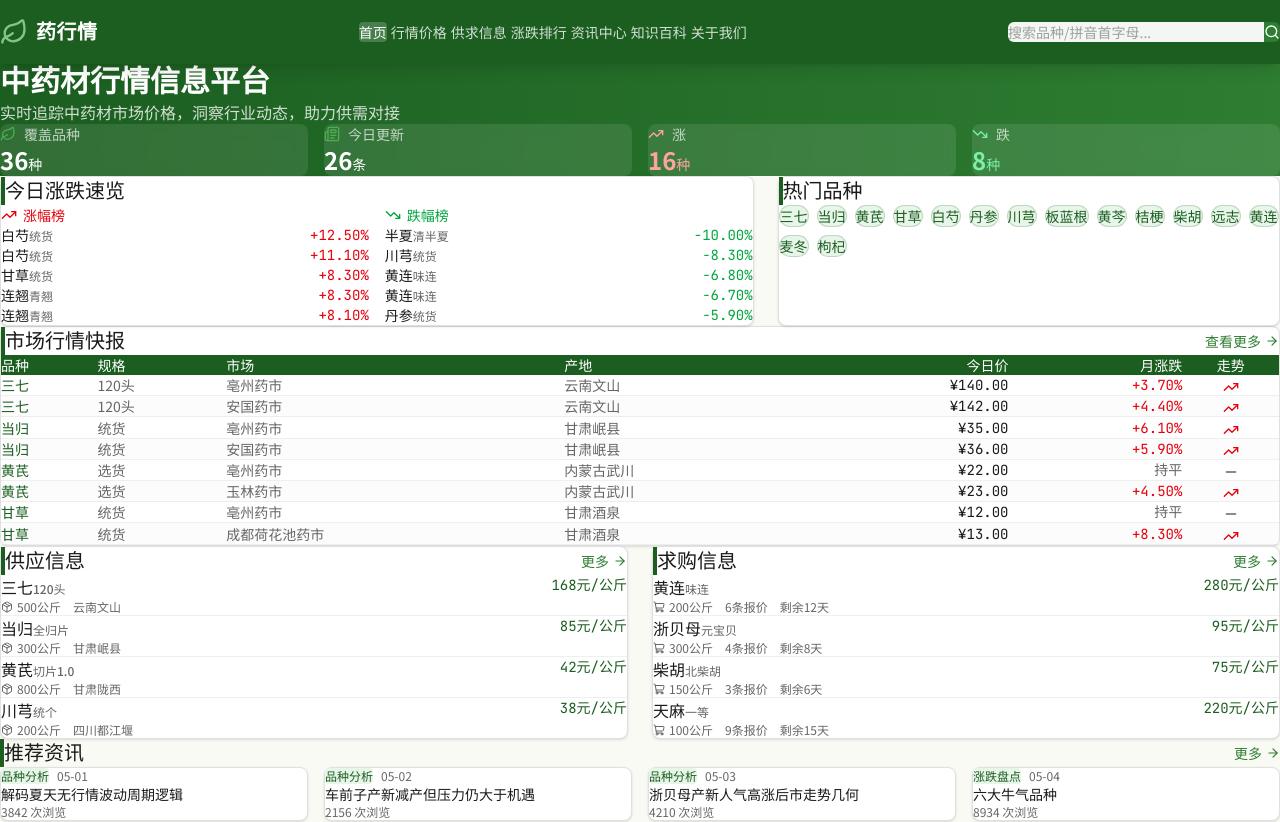
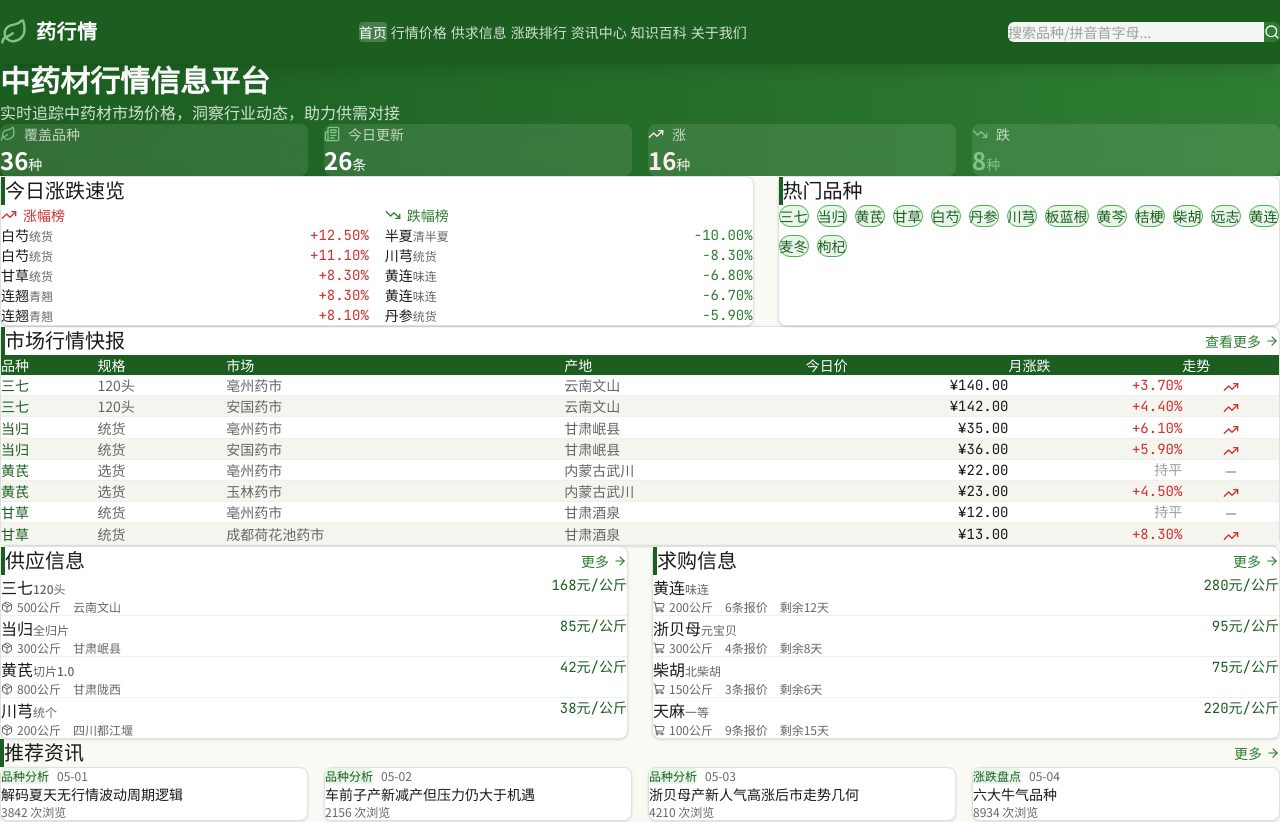
Before and after one commit to moyuseo/ysy, a React (Vite) app in the folder yao-hangqing/: page / in a window 1280 px wide. Shown: the top 822 px of the page. Built offline with nearby package versions, Linux system fonts and the light colour scheme.

Commit message:
feat: 中药材行情信息网站开发
Co-authored-by: traeagent <traeagent@users.noreply.github.com>

```diff
--- a/yao-hangqing/src/components/PriceChart/PriceChart.tsx
+++ b/yao-hangqing/src/components/PriceChart/PriceChart.tsx
@@ -51,7 +51,7 @@ export default function PriceChart({ history, specs, herbName }: PriceChartProps
               className={`px-2 py-0.5 text-xs rounded transition-colors ${
                 timeRange === r.key
                   ? 'bg-primary text-white'
-                  : 'bg-gray-100 text-text-secondary hover:bg-gray-200'
+                  : 'bg-row-alt text-text-secondary hover:bg-row-hover'
               }`}
             >
               {r.label}
--- a/yao-hangqing/src/components/PriceTable/PriceTable.tsx
+++ b/yao-hangqing/src/components/PriceTable/PriceTable.tsx
@@ -28,8 +28,8 @@ export default function PriceTable({ prices, showMarket = true, showOrigin = tru
           {prices.map((price, idx) => (
             <tr
               key={price.id}
-              className={`border-b border-border/50 hover:bg-fall-bg/50 transition-colors ${
-                idx % 2 === 0 ? 'bg-white' : 'bg-gray-50/50'
+              className={`border-b border-divider hover:bg-row-hover transition-colors ${
+                idx % 2 === 1 ? 'bg-row-alt' : 'bg-card'
               }`}
             >
               <td className="px-3 py-2.5">
@@ -49,18 +49,18 @@ export default function PriceTable({ prices, showMarket = true, showOrigin = tru
               <td
                 className={`px-3 py-2.5 text-right font-mono font-medium ${
                   price.monthlyChange > 0
-                    ? 'text-red-600'
+                    ? 'text-rise'
                     : price.monthlyChange < 0
-                    ? 'text-green-600'
-                    : 'text-text-secondary'
+                    ? 'text-fall'
+                    : 'text-stable'
                 }`}
               >
                 {formatChange(price.monthlyChange)}
               </td>
               <td className="px-3 py-2.5 text-center">
-                {price.trend === 'up' && <TrendingUp className="inline w-4 h-4 text-red-600" />}
-                {price.trend === 'down' && <TrendingDown className="inline w-4 h-4 text-green-600" />}
-                {price.trend === 'stable' && <Minus className="inline w-4 h-4 text-text-secondary" />}
+                {price.trend === 'up' && <TrendingUp className="inline w-4 h-4 text-rise" />}
+                {price.trend === 'down' && <TrendingDown className="inline w-4 h-4 text-fall" />}
+                {price.trend === 'stable' && <Minus className="inline w-4 h-4 text-stable" />}
               </td>
             </tr>
           ))}
--- a/yao-hangqing/src/components/PriceTable/index.tsx
+++ b/yao-hangqing/src/components/PriceTable/index.tsx
@@ -28,8 +28,8 @@ export default function PriceTable({ prices, showMarket = true, showOrigin = tru
           {prices.map((price, idx) => (
             <tr
               key={price.id}
-              className={`border-b border-border/50 hover:bg-fall-bg/50 transition-colors ${
-                idx % 2 === 0 ? 'bg-white' : 'bg-gray-50/50'
+              className={`border-b border-divider hover:bg-row-hover transition-colors ${
+                idx % 2 === 1 ? 'bg-row-alt' : 'bg-card'
               }`}
             >
               <td className="px-3 py-2.5">
@@ -49,18 +49,18 @@ export default function PriceTable({ prices, showMarket = true, showOrigin = tru
               <td
                 className={`px-3 py-2.5 text-right font-mono font-medium ${
                   price.monthlyChange > 0
-                    ? 'text-red-600'
+                    ? 'text-rise'
                     : price.monthlyChange < 0
-                    ? 'text-green-600'
-                    : 'text-text-secondary'
+                    ? 'text-fall'
+                    : 'text-stable'
                 }`}
               >
                 {formatChange(price.monthlyChange)}
               </td>
               <td className="px-3 py-2.5 text-center">
-                {price.trend === 'up' && <TrendingUp className="inline w-4 h-4 text-red-600" />}
-                {price.trend === 'down' && <TrendingDown className="inline w-4 h-4 text-green-600" />}
-                {price.trend === 'stable' && <Minus className="inline w-4 h-4 text-text-secondary" />}
+                {price.trend === 'up' && <TrendingUp className="inline w-4 h-4 text-rise" />}
+                {price.trend === 'down' && <TrendingDown className="inline w-4 h-4 text-fall" />}
+                {price.trend === 'stable' && <Minus className="inline w-4 h-4 text-stable" />}
               </td>
             </tr>
           ))}
--- a/yao-hangqing/src/index.css
+++ b/yao-hangqing/src/index.css
@@ -17,6 +17,8 @@
   --color-border: #E0E0E0;
   --color-gold: #C9A96E;
   --color-divider: #F0F0E8;
+  --color-row-alt: #F5F5F0;
+  --color-row-hover: #E8F5E9;
   --font-serif: 'Noto Serif SC', serif;
   --font-sans: 'Noto Sans SC', sans-serif;
   --font-mono: 'JetBrains Mono', monospace;
@@ -56,14 +58,6 @@ body {
   color: var(--color-stable);
 }
 
-.bg-rise {
-  background-color: var(--color-rise-bg);
-}
-
-.bg-fall {
-  background-color: var(--color-fall-bg);
-}
-
 ::-webkit-scrollbar {
   width: 6px;
   height: 6px;
@@ -77,3 +71,27 @@ body {
 ::-webkit-scrollbar-track {
   background: transparent;
 }
+
+table {
+  border-collapse: collapse;
+  width: 100%;
+}
+
+th {
+  text-align: left;
+  font-weight: 500;
+}
+
+.line-clamp-1 {
+  display: -webkit-box;
+  -webkit-line-clamp: 1;
+  -webkit-box-orient: vertical;
+  overflow: hidden;
+}
+
+.line-clamp-2 {
+  display: -webkit-box;
+  -webkit-line-clamp: 2;
+  -webkit-box-orient: vertical;
+  overflow: hidden;
+}
--- a/yao-hangqing/src/pages/Home/index.tsx
+++ b/yao-hangqing/src/pages/Home/index.tsx
@@ -4,7 +4,7 @@ import { marketPrices } from '../../data/prices';
 import { trades } from '../../data/trades';
 import { newsList } from '../../data/news';
 import { herbs } from '../../data/herbs';
-import PriceTable from '../../components/PriceTable';
+import PriceTable from '../../components/PriceTable/PriceTable';
 import { formatChange, formatDate } from '../../utils/format';
 
 const topRisers = [...marketPrices]
@@ -16,12 +16,9 @@ const topFallers = [...marketPrices]
   .slice(0, 5);
 
 const hotHerbs = herbs.slice(0, 15);
-
 const latestPrices = marketPrices.slice(0, 8);
-
 const supplyTrades = trades.filter(t => t.type === 'supply').slice(0, 4);
 const demandTrades = trades.filter(t => t.type === 'demand').slice(0, 4);
-
 const latestNews = newsList.slice(0, 4);
 
 const categoryLabels: Record<string, string> = {
@@ -47,31 +44,31 @@ export default function Home() {
           <div className="grid grid-cols-2 md:grid-cols-4 gap-4">
             <div className="bg-white/10 backdrop-blur-sm rounded-lg px-4 py-3">
               <div className="flex items-center gap-2 mb-1">
-                <Leaf className="w-4 h-4 text-primary-lighter" />
+                <Leaf className="w-4 h-4 text-primary-lightest" />
                 <span className="text-white/70 text-sm">覆盖品种</span>
               </div>
               <div className="text-2xl font-bold">{herbs.length}<span className="text-sm font-normal ml-1">种</span></div>
             </div>
             <div className="bg-white/10 backdrop-blur-sm rounded-lg px-4 py-3">
               <div className="flex items-center gap-2 mb-1">
-                <Newspaper className="w-4 h-4 text-primary-lighter" />
+                <Newspaper className="w-4 h-4 text-primary-lightest" />
                 <span className="text-white/70 text-sm">今日更新</span>
               </div>
               <div className="text-2xl font-bold">{marketPrices.length}<span className="text-sm font-normal ml-1">条</span></div>
             </div>
             <div className="bg-white/10 backdrop-blur-sm rounded-lg px-4 py-3">
               <div className="flex items-center gap-2 mb-1">
-                <TrendingUp className="w-4 h-4 text-red-300" />
+                <TrendingUp className="w-4 h-4 text-rise-bg" />
                 <span className="text-white/70 text-sm">涨</span>
               </div>
-              <div className="text-2xl font-bold text-red-300">{riseCount}<span className="text-sm font-normal ml-1">种</span></div>
+              <div className="text-2xl font-bold text-rise-bg">{riseCount}<span className="text-sm font-normal ml-1">种</span></div>
             </div>
             <div className="bg-white/10 backdrop-blur-sm rounded-lg px-4 py-3">
               <div className="flex items-center gap-2 mb-1">
-                <TrendingDown className="w-4 h-4 text-green-300" />
+                <TrendingDown className="w-4 h-4 text-primary-lightest" />
                 <span className="text-white/70 text-sm">跌</span>
               </div>
-              <div className="text-2xl font-bold text-green-300">{fallCount}<span className="text-sm font-normal ml-1">种</span></div>
+              <div className="text-2xl font-bold text-primary-lightest">{fallCount}<span className="text-sm font-normal ml-1">种</span></div>
             </div>
           </div>
         </div>
@@ -85,8 +82,8 @@ export default function Home() {
               <div className="grid grid-cols-1 sm:grid-cols-2 gap-4">
                 <div>
                   <div className="flex items-center gap-1.5 mb-3">
-                    <TrendingUp className="w-4 h-4 text-red-600" />
-                    <span className="text-sm font-medium text-red-600">涨幅榜</span>
+                    <TrendingUp className="w-4 h-4 text-rise" />
+                    <span className="text-sm font-medium text-rise">涨幅榜</span>
                   </div>
                   <ul className="space-y-2">
                     {topRisers.map((item) => (
@@ -95,15 +92,15 @@ export default function Home() {
                           {item.herbName}
                           <span className="text-text-secondary ml-1 text-xs">{item.spec}</span>
                         </Link>
-                        <span className="text-red-600 font-mono font-medium">{formatChange(item.monthlyChange)}</span>
+                        <span className="text-rise font-mono font-medium">{formatChange(item.monthlyChange)}</span>
                       </li>
                     ))}
                   </ul>
                 </div>
                 <div>
                   <div className="flex items-center gap-1.5 mb-3">
-                    <TrendingDown className="w-4 h-4 text-green-600" />
-                    <span className="text-sm font-medium text-green-600">跌幅榜</span>
+                    <TrendingDown className="w-4 h-4 text-fall" />
+                    <span className="text-sm font-medium text-fall">跌幅榜</span>
                   </div>
                   <ul className="space-y-2">
                     {topFallers.map((item) => (
@@ -112,7 +109,7 @@ export default function Home() {
                           {item.herbName}
                           <span className="text-text-secondary ml-1 text-xs">{item.spec}</span>
                         </Link>
-                        <span className="text-green-600 font-mono font-medium">{formatChange(item.monthlyChange)}</span>
+                        <span className="text-fall font-mono font-medium">{formatChange(item.monthlyChange)}</span>
                       </li>
                     ))}
                   </ul>
@@ -129,7 +126,7 @@ export default function Home() {
                   <Link
                     key={herb.id}
                     to={`/herb/${herb.id}`}
-                    className="inline-block px-3 py-1.5 text-sm bg-fall-bg text-primary rounded-full border border-primary/20 hover:bg-primary hover:text-white transition-colors"
+                    className="inline-block px-3 py-1.5 text-sm bg-fall-bg text-primary rounded-full border border-primary-lighter hover:bg-primary hover:text-white transition-colors"
                   >
                     {herb.name}
                   </Link>
@@ -164,9 +161,9 @@ export default function Home() {
               </div>
               <ul className="space-y-3">
                 {supplyTrades.map(trade => (
-                  <li key={trade.id} className="border-b border-border/50 pb-3 last:border-0 last:pb-0">
+                  <li key={trade.id} className="border-b border-divider pb-3 last:border-0 last:pb-0">
                     <div className="flex items-start justify-between mb-1">
-                      <Link to={`/trade/${trade.id}`} className="font-medium text-text hover:text-primary transition-colors">
+                      <Link to="/trade" className="font-medium text-text hover:text-primary transition-colors">
                         {trade.herbName}
                         <span className="text-text-secondary text-xs ml-1.5">{trade.spec}</span>
                       </Link>
@@ -195,9 +192,9 @@ export default function Home() {
               </div>
               <ul className="space-y-3">
                 {demandTrades.map(trade => (
-                  <li key={trade.id} className="border-b border-border/50 pb-3 last:border-0 last:pb-0">
+                  <li key={trade.id} className="border-b border-divider pb-3 last:border-0 last:pb-0">
                     <div className="flex items-start justify-between mb-1">
-                      <Link to={`/trade/${trade.id}`} className="font-medium text-text hover:text-primary transition-colors">
+                      <Link to="/trade" className="font-medium text-text hover:text-primary transition-colors">
                         {trade.herbName}
                         <span className="text-text-secondary text-xs ml-1.5">{trade.spec}</span>
                       </Link>
--- a/yao-hangqing/src/pages/NewsDetail/index.tsx
+++ b/yao-hangqing/src/pages/NewsDetail/index.tsx
@@ -88,7 +88,7 @@ export default function NewsDetail() {
               <h2 className="font-serif text-lg border-l-4 border-primary pl-3 mb-4">相关资讯</h2>
               <ul className="space-y-3">
                 {relatedNews.map(n => (
-                  <li key={n.id} className="border-b border-border/50 pb-3 last:border-0 last:pb-0">
+                  <li key={n.id} className="border-b border-divider pb-3 last:border-0 last:pb-0">
                     <Link
                       to={`/news/${n.id}`}
                       className="text-sm text-text hover:text-primary transition-colors line-clamp-2 block mb-1"
--- a/yao-hangqing/src/pages/Rank/index.tsx
+++ b/yao-hangqing/src/pages/Rank/index.tsx
@@ -103,7 +103,7 @@ export default function RankPage() {
               {pagedRiseData.map((item, idx) => {
                 const globalIdx = (currentPage - 1) * PAGE_SIZE + idx;
                 return (
-                  <tr key={item.id} className="border-b border-border/50 hover:bg-bg/50 transition-colors">
+                  <tr key={item.id} className="border-b border-divider hover:bg-row-hover transition-colors">
                     <td className="px-4 py-3">
                       {globalIdx < 3 ? (
                         <span className="text-lg">{RANK_MEDALS[globalIdx]}</span>
@@ -156,7 +156,7 @@ export default function RankPage() {
               {pagedFallData.map((item, idx) => {
                 const globalIdx = (currentPage - 1) * PAGE_SIZE + idx;
                 return (
-                  <tr key={item.id} className="border-b border-border/50 hover:bg-bg/50 transition-colors">
+                  <tr key={item.id} className="border-b border-divider hover:bg-row-hover transition-colors">
                     <td className="px-4 py-3">
                       {globalIdx < 3 ? (
                         <span className="text-lg">{RANK_MEDALS[globalIdx]}</span>
@@ -208,7 +208,7 @@ export default function RankPage() {
                 const priceEntry = marketPrices.find(p => p.herbId === herb.id);
                 const fireCount = Math.max(1, 5 - Math.floor(idx / 3));
                 return (
-                  <tr key={herb.id} className="border-b border-border/50 hover:bg-bg/50 transition-colors">
+                  <tr key={herb.id} className="border-b border-divider hover:bg-row-hover transition-colors">
                     <td className="px-4 py-3">
                       {idx < 3 ? (
                         <span className="text-lg">{RANK_MEDALS[idx]}</span>
--- a/yao-hangqing/src/pages/Trade/index.tsx
+++ b/yao-hangqing/src/pages/Trade/index.tsx
@@ -148,7 +148,7 @@ export default function TradePage() {
             </thead>
             <tbody>
               {pagedTrades.map(trade => (
-                <tr key={trade.id} className="border-b border-border/50 hover:bg-bg/50 transition-colors">
+                <tr key={trade.id} className="border-b border-divider hover:bg-row-hover transition-colors">
                   <td className="px-4 py-3">
                     <Link to={`/herb/${trade.herbId}`} className="text-text hover:text-primary transition-colors font-medium">
                       {trade.herbName}
--- a/yao-hangqing/src/pages/Wiki/index.tsx
+++ b/yao-hangqing/src/pages/Wiki/index.tsx
@@ -69,7 +69,7 @@ export default function Wiki() {
                   className={`w-full text-left px-3 py-2 rounded text-sm transition-colors ${
                     selectedCategory === ''
                       ? 'bg-fall-bg text-primary font-medium'
-                      : 'text-text-secondary hover:bg-gray-50'
+                      : 'text-text-secondary hover:bg-row-hover'
                   }`}
                 >
                   全部文章
@@ -82,7 +82,7 @@ export default function Wiki() {
                     className={`w-full text-left px-3 py-2 rounded text-sm transition-colors ${
                       selectedCategory === name
                         ? 'bg-fall-bg text-primary font-medium'
-                        : 'text-text-secondary hover:bg-gray-50'
+                        : 'text-text-secondary hover:bg-row-hover'
                     }`}
                   >
                     {name}
```
